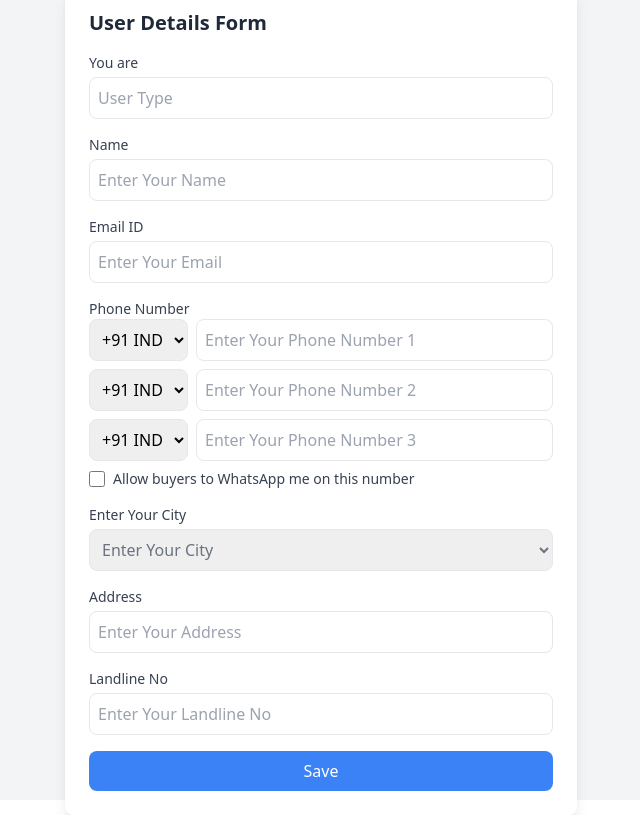
After one commit to ayushkhopatkar/final-year-major-project, a Python web app: template Template/userprofile.html in a window 1280 px wide. The commit adds this page. Shown: the whole page, without its empty margins (319-959 px from the left). Run offline with Jinja, Linux system fonts and the light colour scheme; the template is opened without the code that fills it, so the values that code supplies are empty; some libraries are stand-ins or nearby versions.

Commit message:
added chatbot ui and userprofile form

```diff
--- /dev/null
+++ b/Template/userprofile.html
@@ -0,0 +1,198 @@
+<!DOCTYPE html>
+<html lang="en">
+  <head>
+    <meta charset="UTF-8" />
+    <meta name="viewport" content="width=device-width, initial-scale=1.0" />
+    <script src="https://cdn.tailwindcss.com"></script>
+    <link
+      rel="stylesheet"
+      href="https://cdnjs.cloudflare.com/ajax/libs/font-awesome/6.4.0/css/all.min.css"
+      integrity="sha512-iecdLmaskl7CVkqkXNQ/ZH/XLlvWZOJyj7Yy7tcenmpD1ypASozpmT/E0iPtmFIB46ZmdtAc9eNBvH0H/ZpiBw=="
+      crossorigin="anonymous"
+      referrerpolicy="no-referrer"
+    />
+    <link
+      rel="stylesheet"
+      href="https://cdnjs.cloudflare.com/ajax/libs/font-awesome/6.0.0-beta3/css/all.min.css"
+    />
+
+    <title>Document</title>
+  </head>
+  <body>
+    <section class="bg-gray-100 flex items-center justify-center h-screen">
+      <div class="w-full max-w-lg bg-white shadow-lg rounded-lg p-6">
+        <h2 class="text-xl font-semibold text-gray-800 mb-4">
+          User Details Form
+        </h2>
+        <form action="#" method="POST" class="space-y-4">
+          <!-- You Are -->
+          <div>
+            <label for="you-are" class="block text-sm font-medium text-gray-700"
+              >You are</label
+            >
+            <input
+              type="text"
+              id="you-are"
+              name="you_are"
+              class="mt-1 p-2 w-full border rounded-lg focus:ring-blue-500 focus:border-blue-500"
+              placeholder="User Type"
+              required
+            />
+          </div>
+
+          <!-- Name -->
+          <div>
+            <label for="name" class="block text-sm font-medium text-gray-700"
+              >Name</label
+            >
+            <input
+              type="text"
+              id="name"
+              name="name"
+              class="mt-1 p-2 w-full border rounded-lg focus:ring-blue-500 focus:border-blue-500"
+              placeholder="Enter Your Name"
+              required
+            />
+          </div>
+
+          <!-- Email -->
+          <div>
+            <label for="email" class="block text-sm font-medium text-gray-700"
+              >Email ID</label
+            >
+            <input
+              type="email"
+              id="email"
+              name="email"
+              class="mt-1 p-2 w-full border rounded-lg focus:ring-blue-500 focus:border-blue-500"
+              placeholder="Enter Your Email"
+              required
+            />
+          </div>
+
+          <!-- Phone Numbers -->
+          <div>
+            <label for="phone1" class="block text-sm font-medium text-gray-700"
+              >Phone Number</label
+            >
+            <div class="flex space-x-2">
+              <select
+                class="p-2 border rounded-lg focus:ring-blue-500 focus:border-blue-500"
+              >
+                <option value="+91">+91 IND</option>
+              </select>
+              <input
+                type="text"
+                id="phone1"
+                name="phone1"
+                class="p-2 border flex-grow rounded-lg focus:ring-blue-500 focus:border-blue-500"
+                placeholder="Enter Your Phone Number 1"
+                required
+              />
+            </div>
+            <div class="mt-2 flex space-x-2">
+              <select
+                class="p-2 border rounded-lg focus:ring-blue-500 focus:border-blue-500"
+              >
+                <option value="+91">+91 IND</option>
+              </select>
+              <input
+                type="text"
+                id="phone2"
+                name="phone2"
+                class="p-2 border flex-grow rounded-lg focus:ring-blue-500 focus:border-blue-500"
+                placeholder="Enter Your Phone Number 2"
+              />
+            </div>
+            <div class="mt-2 flex space-x-2">
+              <select
+                class="p-2 border rounded-lg focus:ring-blue-500 focus:border-blue-500"
+              >
+                <option value="+91">+91 IND</option>
+              </select>
+              <input
+                type="text"
+                id="phone3"
+                name="phone3"
+                class="p-2 border flex-grow rounded-lg focus:ring-blue-500 focus:border-blue-500"
+                placeholder="Enter Your Phone Number 3"
+              />
+            </div>
+            <div class="mt-2">
+              <label class="flex items-center">
+                <input
+                  type="checkbox"
+                  name="allow_whatsapp"
+                  class="h-4 w-4 text-blue-600 border-gray-300 rounded focus:ring-blue-500"
+                />
+                <span class="ml-2 text-sm text-gray-700"
+                  >Allow buyers to WhatsApp me on this number</span
+                >
+              </label>
+            </div>
+          </div>
+
+          <!-- City -->
+          <div>
+            <lable for="city" class="block text-sm font-medium text-gray-700"
+              >Enter Your City</lable
+            >
+
+            <select
+              id="city"
+              name="city"
+              class="mt-1 p-2 w-full border rounded-lg text-base font-normal text-gray-500 focus:ring-blue-500 focus:border-blue-500"
+            >
+              <option class="" value="Enter Your City">Enter Your City</option>
+              <option value="thane-outskirts">Thane Outskirts</option>
+              <option value="mumbai">Mumbai</option>
+              <option value="delhi">Delhi</option>
+              <!-- Add more cities as needed -->
+            </select>
+          </div>
+
+          <!-- Address -->
+          <div>
+            <label for="address" class="block text-sm font-medium text-gray-700"
+              >Address</label
+            >
+            <input
+              type="text"
+              id="address"
+              name="address"
+              class="mt-1 p-2 w-full border rounded-lg focus:ring-blue-500 focus:border-blue-500"
+              placeholder="Enter Your Address"
+              required
+            />
+          </div>
+
+          <!-- Landline Number -->
+          <div>
+            <label
+              for="landline"
+              class="block text-sm font-medium text-gray-700"
+              >Landline No</label
+            >
+            <input
+              type="text"
+              id="landline"
+              name="landline"
+              class="mt-1 p-2 w-full border rounded-lg focus:ring-blue-500 focus:border-blue-500"
+              placeholder="Enter Your Landline No"
+            />
+          </div>
+
+          <!-- Save Button -->
+          <div>
+            <button
+              type="submit"
+              class="w-full bg-blue-500 text-white py-2 rounded-lg hover:bg-blue-600 focus:outline-none focus:ring-2 focus:ring-blue-500"
+            >
+              Save
+            </button>
+          </div>
+        </form>
+      </div>
+    </section>
+  </body>
+</html>
```
Also changed, not shown: Template/chatbot.html (added, +114 -0 lines), Template/index.html (+9 -0 lines).
